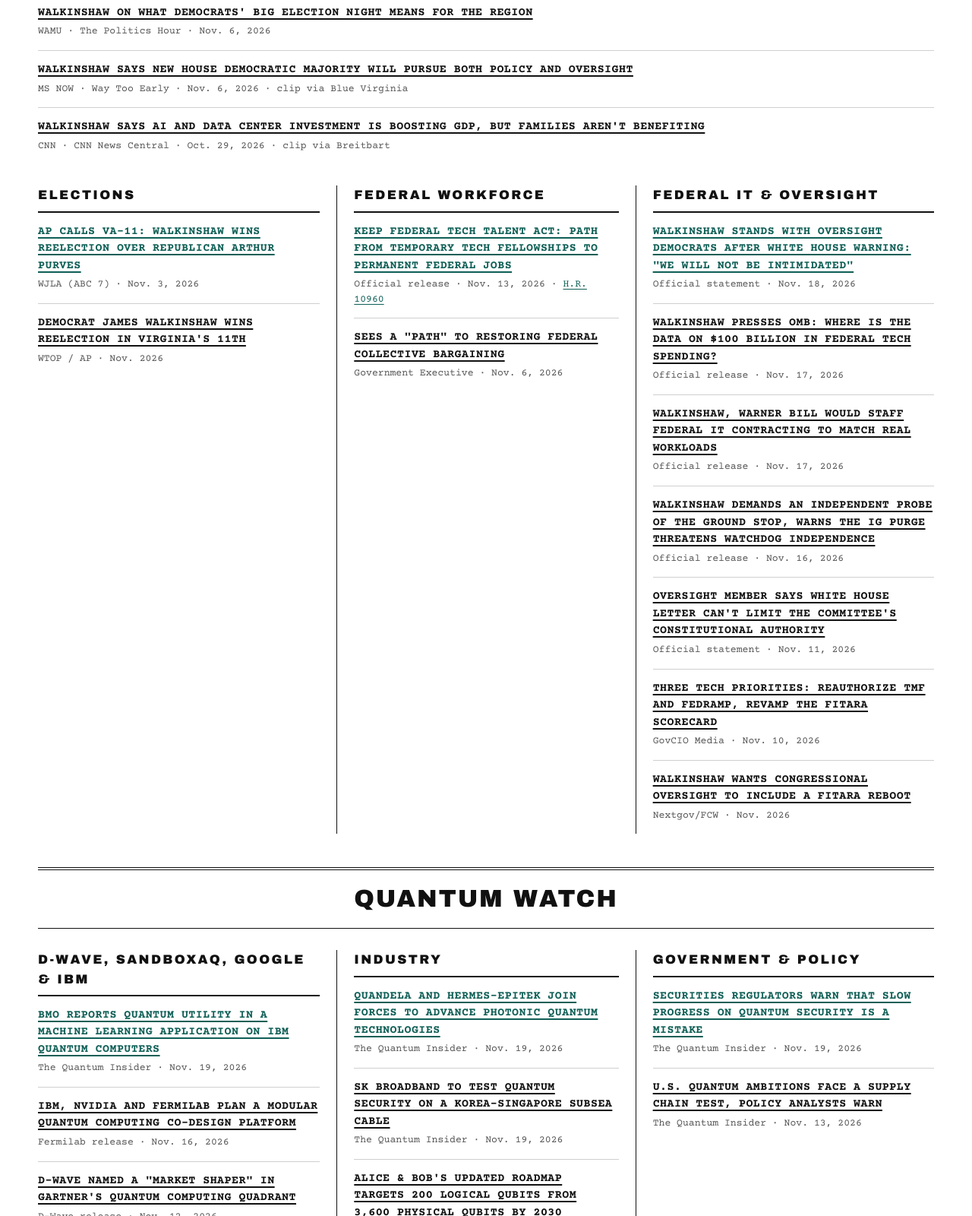
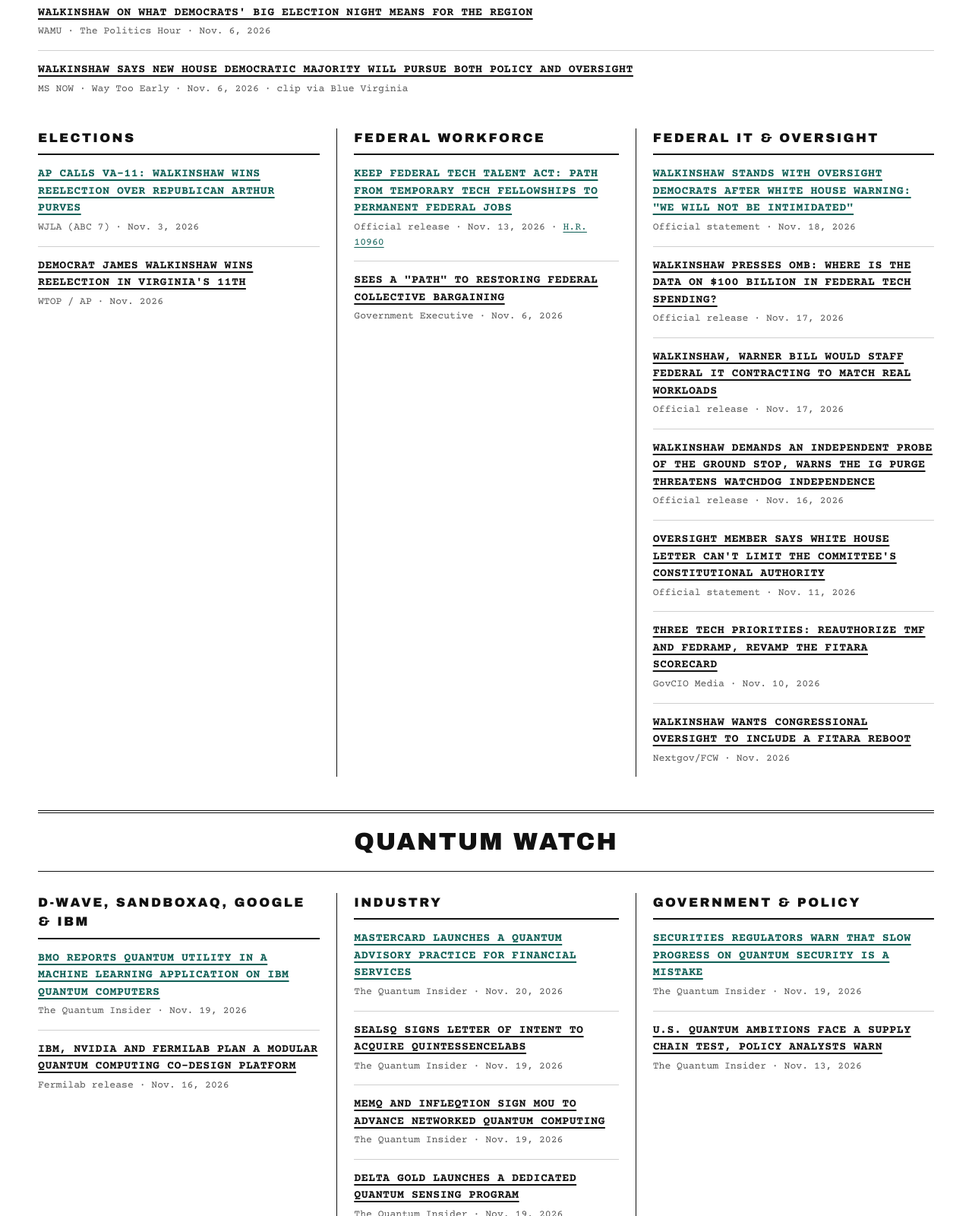
Before and after one commit to alanvalsosa/kdriven-site, a plain HTML site: page index.html in a window 1280 px wide. Shown: the part 1200-2800 px from the top of the page at 76% size. Drawn offline with nearby package versions, Linux system fonts and the light colour scheme.

Commit message:
Full refresh Nov. 20: quantum industry items, drop out-of-window items
Co-Authored-By: Claude Opus 5.5 <noreply@anthropic.com>
Claude-Session: https://claude.ai/code/session_015jNmsKwXTwCzK81hPbgptP

```diff
--- a/index.html
+++ b/index.html
@@ -80,7 +80,7 @@ li:first-child > a { color: var(--accent); }
   <div class="mast">
     <p class="mark">KDRIVEN</p>
     <p class="tag">High-confidence sources only</p>
-    <p class="updated">Updated Thu., Nov. 19, 2026 · Walkinshaw news from the last three weeks · Quantum news from the last week</p>
+    <p class="updated">Updated Fri., Nov. 20, 2026 · Walkinshaw news from the last three weeks · Quantum news from the last week</p>
   </div>
 
   <h2 class="watch">James Walkinshaw Watch</h2>
@@ -98,7 +98,6 @@ li:first-child > a { color: var(--accent); }
       <li><a target="_blank" rel="noopener" href="https://abcnews.com/video/138030457">Walkinshaw on the failed vote to impeach Pete Hegseth: he "should go"</a><span class="src">ABC News · interview with Linsey Davis · Nov. 10, 2026</span></li>
       <li><a target="_blank" rel="noopener" href="https://wamu.org/story/26/11/05/the-politics-hour-election-days-blue-tsunami-and-d-c-mayor-elect-janeese-lewis-george/">Walkinshaw on what Democrats' big election night means for the region</a><span class="src">WAMU · The Politics Hour · Nov. 6, 2026</span></li>
       <li><a target="_blank" rel="noopener" href="https://bluevirginia.us/2026/11/video-rep-james-walkinshaw-d-va11-promises-that-new-house-dem-majority-will-both-address-policy-plus-trump-regimes-massive-corruption-ice-dhs-abuses-epstein-files-etc/">Walkinshaw says new House Democratic majority will pursue both policy and oversight</a><span class="src">MS NOW · Way Too Early · Nov. 6, 2026 · clip via Blue Virginia</span></li>
-      <li><a target="_blank" rel="noopener" href="https://www.breitbart.com/clips/2026/10/29/dem-rep-walkinshaw-ai-data-center-investment-boosting-gdp-but-families-arent-benefiting/">Walkinshaw says AI and data center investment is boosting GDP, but families aren't benefiting</a><span class="src">CNN · CNN News Central · Oct. 29, 2026 · clip via Breitbart</span></li>
     </ul>
   </section>
   <!-- ONAIR-END -->
@@ -142,17 +141,21 @@ li:first-child > a { color: var(--accent); }
     <ul>
       <li><a href="https://thequantuminsider.com/2026/11/19/bmo-reports-quantum-utility-in-machine-learning-application-using-ibm-quantum-computers/">BMO reports quantum utility in a machine learning application on IBM quantum computers</a><span class="src">The Quantum Insider · Nov. 19, 2026</span></li>
       <li><a href="https://news.fnal.gov/2026/11/fermilab-ibm-and-nvidia-plan-modular-quantum-computing-co-design-platform-to-advance-scientific-discovery/">IBM, NVIDIA and Fermilab plan a modular quantum computing co-design platform</a><span class="src">Fermilab release · Nov. 16, 2026</span></li>
-      <li><a href="https://www.dwavequantum.com/company/newsroom/press-release/d-wave-named-a-market-shaper-as-of-november-2026-in-the-gartner-emerging-market-quadrant-for-quantum-computing-established-vendors/">D-Wave named a "Market Shaper" in Gartner's quantum computing quadrant</a><span class="src">D-Wave release · Nov. 12, 2026</span></li>
     </ul>
   </section>
 
   <section>
     <h2>Industry</h2>
     <ul>
+      <li><a href="https://thequantuminsider.com/2026/11/20/mastercard-quantum-advisory-practice-financial-services/">Mastercard launches a quantum advisory practice for financial services</a><span class="src">The Quantum Insider · Nov. 20, 2026</span></li>
+      <li><a href="https://thequantuminsider.com/2026/11/19/sealsq-loi-acquire-quintessencelabs">SEALSQ signs letter of intent to acquire QuintessenceLabs</a><span class="src">The Quantum Insider · Nov. 19, 2026</span></li>
+      <li><a href="https://thequantuminsider.com/2026/11/19/memq-infleqtion-mou-quantum-networking-interoperability">memQ and Infleqtion sign MoU to advance networked quantum computing</a><span class="src">The Quantum Insider · Nov. 19, 2026</span></li>
+      <li><a href="https://thequantuminsider.com/2026/11/19/delta-gold-launches-dedicated-quantum-sensing-program/">Delta Gold launches a dedicated quantum sensing program</a><span class="src">The Quantum Insider · Nov. 19, 2026</span></li>
       <li><a href="https://thequantuminsider.com/2026/11/19/quandela-hermes-epitek-mou-photonic-quantum-technology/">Quandela and Hermes-Epitek join forces to advance photonic quantum technologies</a><span class="src">The Quantum Insider · Nov. 19, 2026</span></li>
       <li><a href="https://thequantuminsider.com/2026/11/19/sk-broadband-quantum-security-testbed-korea-singapore-cable/">SK Broadband to test quantum security on a Korea-Singapore subsea cable</a><span class="src">The Quantum Insider · Nov. 19, 2026</span></li>
       <li><a href="https://thequantuminsider.com/2026/11/18/alice-bobs-updated-roadmap-targets-200-logical-qubits-from-3600-physical-qubits-by-2030/">Alice &amp; Bob's updated roadmap targets 200 logical qubits from 3,600 physical qubits by 2030</a><span class="src">The Quantum Insider · Nov. 18, 2026</span></li>
       <li><a href="https://thequantuminsider.com/2026/11/18/8000-km-quantum-safe-network-us-europe-demonstration/">Hybrid QKD and post-quantum network links Chicago and Europe across 8,000 km</a><span class="src">The Quantum Insider · Nov. 18, 2026</span></li>
+      <li><a href="https://thequantuminsider.com/2026/11/18/brazil-receives-parts-for-two-quantum-computers-in-partnership-with-china/">Brazil receives parts for two quantum computers built in partnership with China</a><span class="src">The Quantum Insider · Nov. 18, 2026</span></li>
       <li><a href="https://thequantuminsider.com/2026/11/18/zapata-quantum-launches-open-challenge-to-verify-ai-generated-quantum-research/">Zapata Quantum launches open challenge to verify AI-generated quantum research</a><span class="src">The Quantum Insider · Nov. 18, 2026</span></li>
       <li><a href="https://thequantuminsider.com/2026/11/17/iqm-halocene-quantum-systems-upgrade-programme/">IQM introduces an upgrade program for its Halocene quantum systems</a><span class="src">The Quantum Insider · Nov. 17, 2026</span></li>
       <li><a href="https://thequantuminsider.com/2026/11/17/idemia-ionq-validate-qkd-interoperability-enterprise-security/">IDEMIA and IonQ validate quantum key distribution interoperability for enterprise security</a><span class="src">The Quantum Insider · Nov. 17, 2026</span></li>
```
